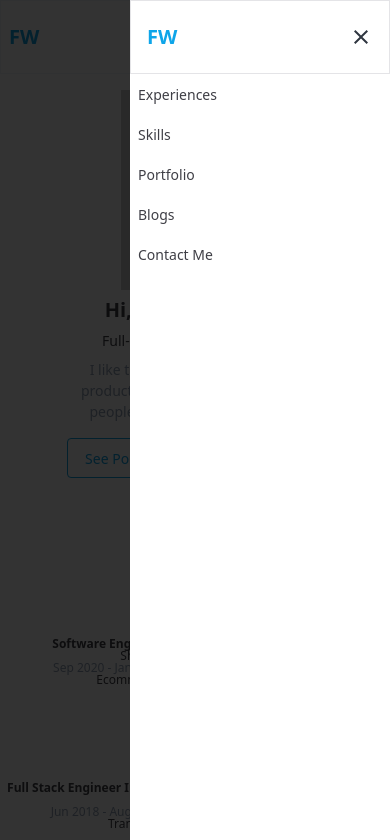
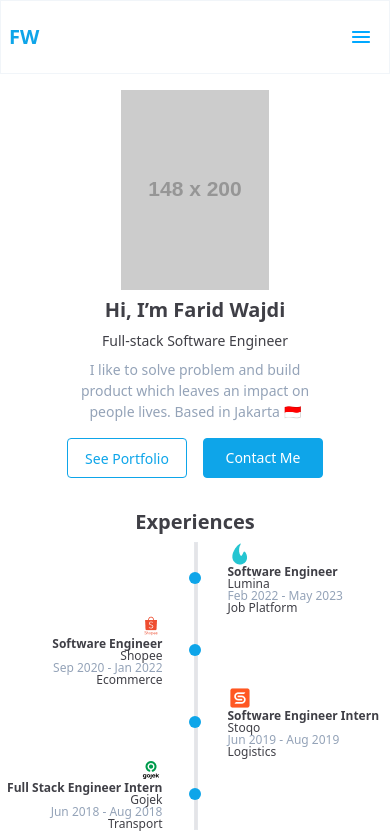
Before and after one commit to wajdifarid/personal-website, a React (Create React App) app: page / in a window 390 px wide. Shown: the top 840 px of the page. Built offline with nearby package versions, Linux system fonts and the light colour scheme.

Commit message:
Fix default state on hamburger menu

```diff
--- a/src/components/NavBar.js
+++ b/src/components/NavBar.js
@@ -19,9 +19,9 @@
   return (
     <>
     <div>
-        <div className={"fixed top-0 left-0 w-screen h-screen bg-black bg-opacity-80 z-20 " + (isOpen ? "hidden" : "")} onClick={toggleMenu}>
+        <div className={"fixed top-0 left-0 w-screen h-screen bg-black bg-opacity-80 z-20 " + (isOpen ? "" : "hidden")} onClick={toggleMenu}>
         </div>
-        <div className={"fixed top-0 right-0 w-4/6 h-screen bg-white z-20 transition-transform duration-500 transform " + (isOpen ? "translate-x-full" : "translate-x-0")}>
+        <div className={"fixed top-0 right-0 w-4/6 h-screen bg-white z-20 transition-transform duration-500 transform " + (isOpen ? "translate-x-0" : "translate-x-full")}>
           <div className="w-full p-4 border border-zinc-200 justify-between items-center gap-2.5 inline-flex">
             <div className="text-center text-sky-500 text-[20px] font-black leading-loose">FW</div>
             <button className="h-6" onClick={toggleMenu}><img src="/assets/close-icon.svg" alt="close-icon" /></button>
--- a/tailwind.config.js
+++ b/tailwind.config.js
@@ -4,6 +4,9 @@
     "./src/**/*.{js,jsx,ts,tsx}",
   ],
   theme: {
+    fontFamily: {
+      'body': ['"Noto Sans"'],
+    },
     extend: {},
   },
   plugins: [],
```
